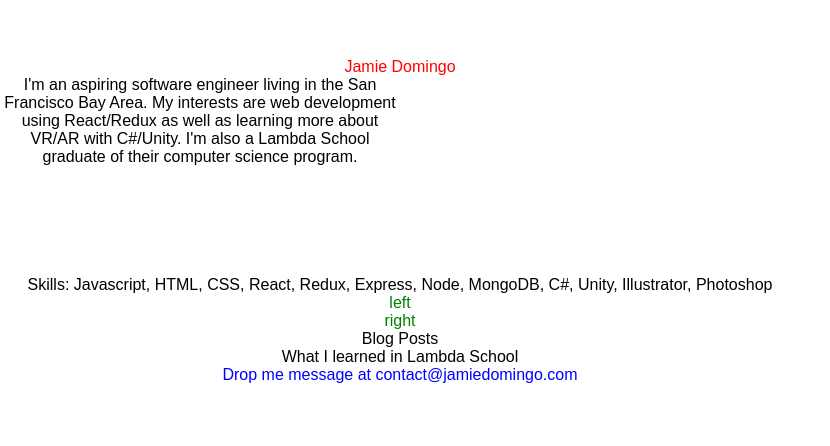
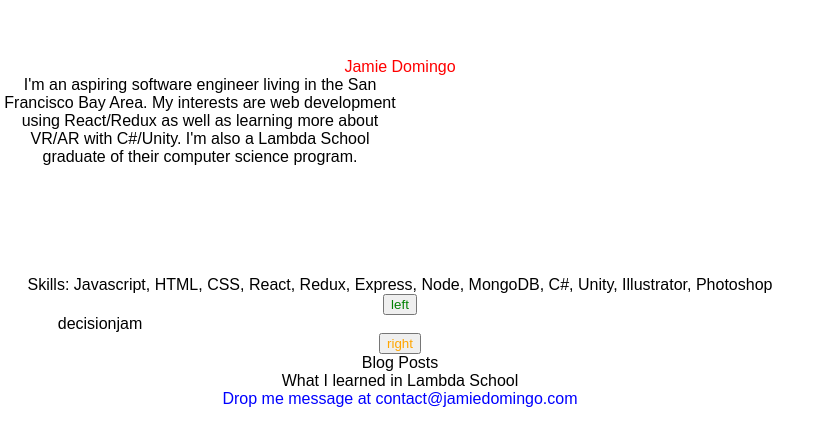
Before and after one commit to jamiemd/portfoliosite, a React (Create React App) app: page / in a window 1280 px wide. Shown: the part 142-588 px from the top of the page, without its empty margins (0-830 px from the left). Built offline with nearby package versions, Linux system fonts and the light colour scheme.

Commit message:
added slider increment logic

```diff
--- a/src/components/carousel.js
+++ b/src/components/carousel.js
@@ -1,39 +1,52 @@
-import React, { Component } from 'react';
+import React, { Component } from "react";
 
 class Carousel extends Component {
   constructor(props) {
-        super(props)
+    super(props);
     this.state = {
-            images:['decisionjam', 'wikakita'],
-            currentSlide: 0
-        }
+      images: ["decisionjam", "wikakita"],
+      currentIndex: 0
+    };
   }
 
+  nextSlide = arrowClick => {
+    if (arrowClick === "left") {
+      this.setState({ currentIndex: this.state.currentIndex - 1 });
+    } else if (arrowClick === "right") {
+      this.setState({ currentIndex: this.state.currentIndex + 1 });
+    }
+  };
 
-    previousSlide = () => {
-    }
-
-    nextSlide = () => {
-
-    }
-
-
-render () {
+  render() {
+    console.log("this.state", this.state);
+    console.log(
+      "this.state.images[currentIndex]",
+      this.state.images[this.state.currentIndex]
+    );
     return (
       <div className="carousel">
-        <div style={leftArrow} onClick={this.props.previousSlide}>left</div>
-        <div style={rightArrow} onClick={this.props.nextSlide}>right</div>
+        <button style={leftArrow} onClick={e => this.nextSlide("left")}>
+          left
+        </button>
+        <div style={image}>{this.state.images[this.state.currentIndex]}</div>
+        <button style={rightArrow} onClick={e => this.nextSlide("right")}>
+          right
+        </button>
       </div>
-    )
+    );
   }
 }
 
 const leftArrow = {
-    color: 'green'
-}
+  color: "green"
+};
 
 const rightArrow = {
-    color: 'green'
-}
+  color: "orange"
+};
+
+const image = {
+  width: "200px"
+};
 
 export default Carousel;
--- a/src/components/intro.js
+++ b/src/components/intro.js
@@ -1,36 +1,33 @@
-import React, { Component } from 'react';
+import React, { Component } from "react";
 
 class Intro extends Component {
-
-render () {
+  render() {
     return (
       <div>
-        <div style={name}>
-            Jamie Domingo
+        <div style={name}>Jamie Domingo</div>
+        <div style={intro}>
+          I'm an aspiring software engineer living in the San Francisco Bay
+          Area. My interests are web development using React/Redux as well as
+          learning more about VR/AR with C#/Unity. I'm also a Lambda School
+          graduate of their computer science program.
         </div>
-              <div style={intro}>
-             I'm an aspiring software engineer living in the San Francisco Bay Area. My interests are web development using React/Redux as well as learning more about VR/AR with C#/Unity. I'm also a Lambda School graduate of their computer science program.
-                </div>
-                <div>Skills: Javascript, HTML, CSS, React, Redux, Express, Node, MongoDB, C#, Unity, Illustrator, Photoshop
+        <div>
+          Skills: Javascript, HTML, CSS, React, Redux, Express, Node, MongoDB,
+          C#, Unity, Illustrator, Photoshop
         </div>
       </div>
-            )
-
-
+    );
+  }
 }
 
-
-}
-
-
 const name = {
-    color: 'red',
-    paddingTop: '200px'
+  color: "red",
+  paddingTop: "200px"
 };
 
 const intro = {
-    height: '200px',
-    width: '400px'
-  }
+  height: "200px",
+  width: "400px"
+};
 
 export default Intro;
```
Lines whose indentation alone changed are shown as unchanged.
